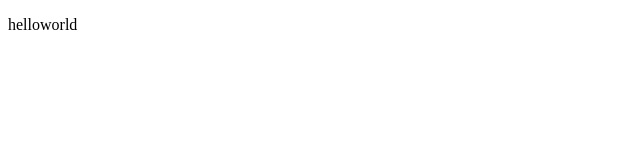
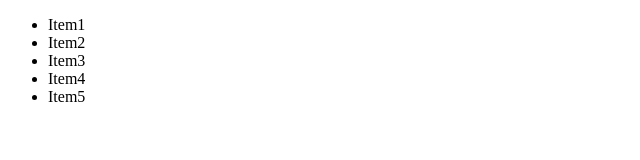
Before and after one commit to mkamranansari/HelloWorld, a plain HTML site: page index.html in a window 1280 px wide. Shown: the whole page, without its empty margins (0-640 px from the left). Drawn offline with Linux system fonts and the light colour scheme.

Commit message:
added list

```diff
--- a/index.html
+++ b/index.html
@@ -1,12 +1,21 @@
 <!DOCTYPE html>
 <html lang="en">
+
 <head>
-  <meta charset="UTF-8">
-  <meta name="viewport" content="width=device-width, initial-scale=1.0">
-  <meta http-equiv="X-UA-Compatible" content="ie=edge">
-  <title>Document</title>
+	<meta charset="UTF-8">
+	<meta name="viewport" content="width=device-width, initial-scale=1.0">
+	<meta http-equiv="X-UA-Compatible" content="ie=edge">
+	<title>Document</title>
 </head>
+
 <body>
-  <p>helloworld</p>
+	<ul>
+		<li>Item1</li>
+		<li>Item2</li>
+		<li>Item3</li>
+		<li>Item4</li>
+		<li>Item5</li>
+	</ul>
 </body>
+
 </html>
```
